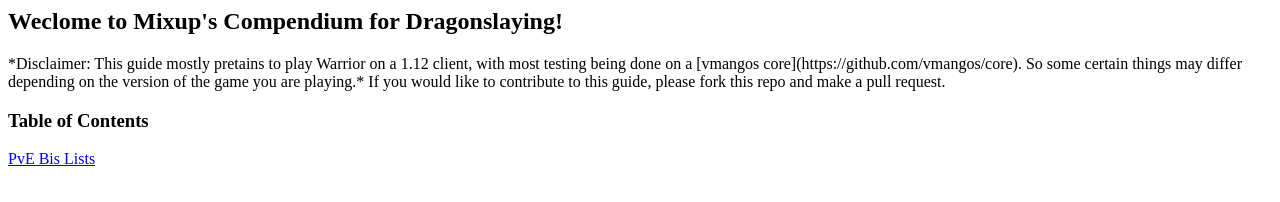
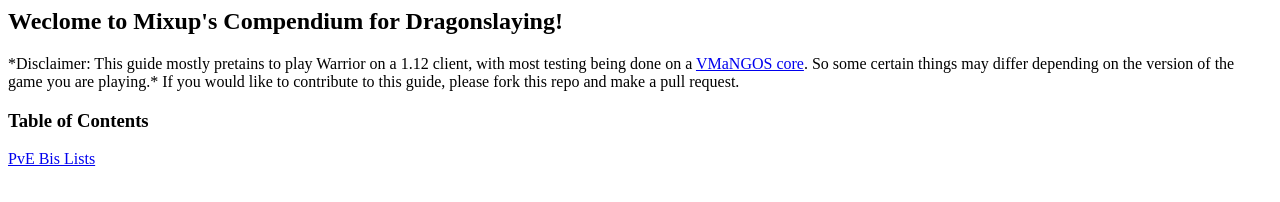
Before and after one commit to the-mixup/mixups-compendium, a plain HTML site: page index.html in a window 1280 px wide. Drawn offline with Linux system fonts and the light colour scheme.

Commit message:
first html 3

```diff
--- a/index.html
+++ b/index.html
@@ -1,6 +1,6 @@
 <h2>Weclome to Mixup's Compendium for Dragonslaying!</h2>
 
-<p>*Disclaimer: This guide mostly pretains to play Warrior on a 1.12 client, with most testing being done on a [vmangos core](https://github.com/vmangos/core). So some certain things may differ depending on the version of the game you are playing.*
+<p>*Disclaimer: This guide mostly pretains to play Warrior on a 1.12 client, with most testing being done on a <a href=https://github.com/vmangos/core>VMaNGOS core</a>. So some certain things may differ depending on the version of the game you are playing.*
 
     If you would like to contribute to this guide, please fork this repo and make a pull request.</p>
 
```
